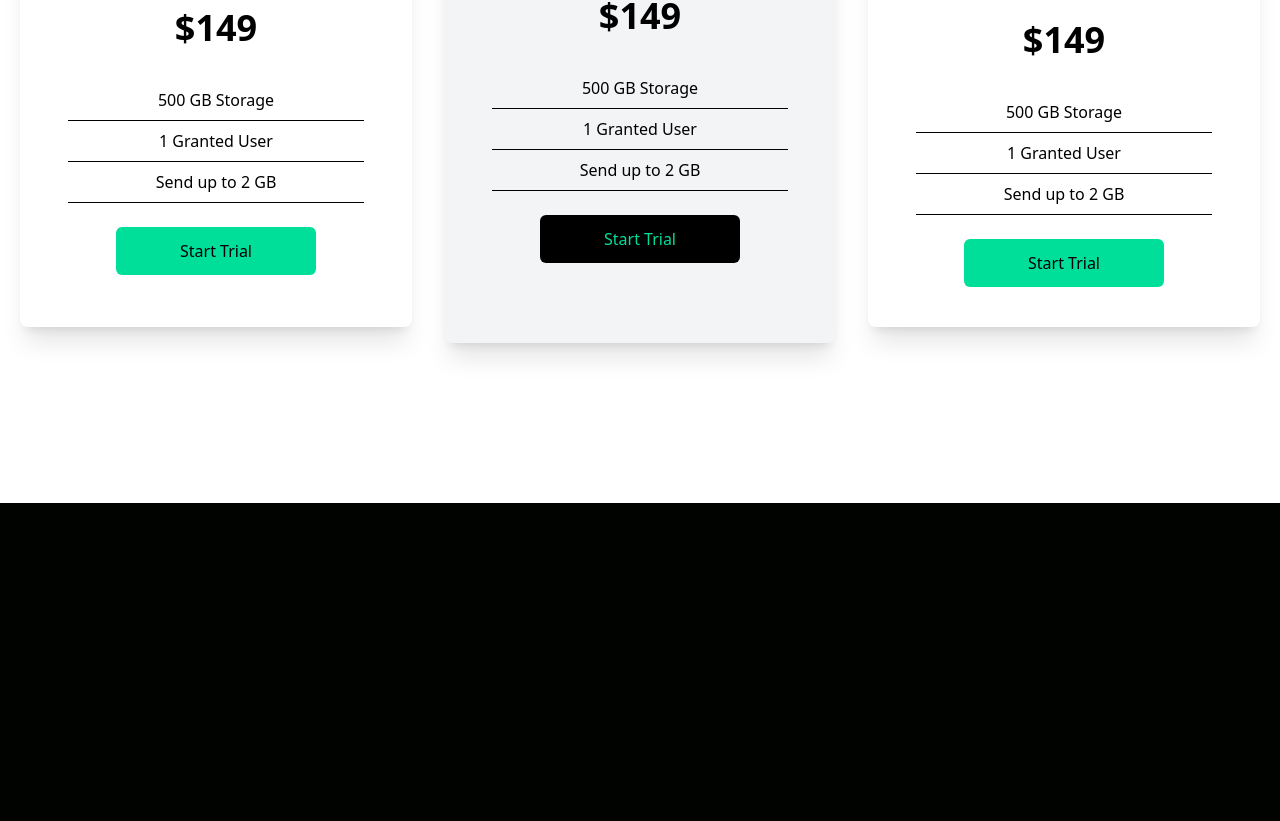
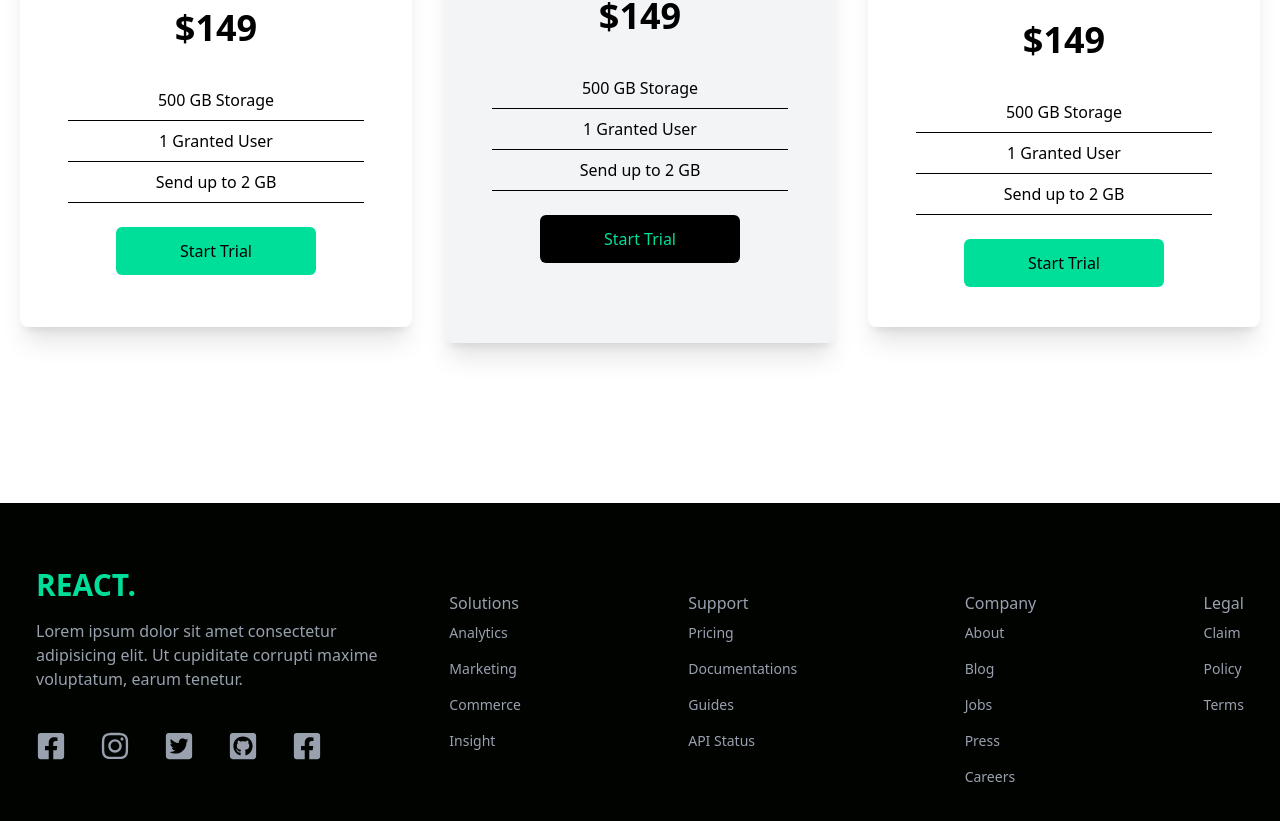
Before and after one commit to Renov30/web-data-analytics, a React (Vite) app: page / in a window 1280 px wide. Shown: the part 1995-2816 px from the top of the page. Before the commit the page ends 2498 px from the top, so only its background shows below. Built offline with nearby package versions, Linux system fonts and the light colour scheme.

Commit message:
feat(footer): add footer component

```diff
--- a/src/App.jsx
+++ b/src/App.jsx
@@ -7,6 +7,7 @@
 import Analytics from "./components/Analytics";
 import Newsletter from "./components/Newsletter";
 import Cards from "./components/Cards";
+import Footer from "./components/Footer";
 
 function App() {
   const [count, setCount] = useState(0);
@@ -19,6 +20,7 @@
         <Analytics />
         <Newsletter />
         <Cards />
+        <Footer />
       </div>
     </>
   );
--- /dev/null
+++ b/src/components/Footer.jsx
@@ -0,0 +1,69 @@
+import React from "react";
+import {
+  FaDribbbleSquare,
+  FaFacebookSquare,
+  FaGithubSquare,
+  FaInstagram,
+  FaTwitterSquare,
+} from "react-icons/fa";
+
+const Footer = () => {
+  return (
+    <div className="max-w-[1240px] mx-auto py-16 px-4 grid lg:grid-cols-3 gap-8 text-gray-400">
+      <div>
+        <h1 className="w-full text-3xl font-bold text-[#00df9a]">REACT.</h1>
+        <p className="py-4">
+          Lorem ipsum dolor sit amet consectetur adipisicing elit. Ut cupiditate
+          corrupti maxime voluptatum, earum tenetur.
+        </p>
+        <div className="flex justify-between md:w-[75%] my-6">
+          <FaFacebookSquare size={30} />
+          <FaInstagram size={30} />
+          <FaTwitterSquare size={30} />
+          <FaGithubSquare size={30} />
+          <FaFacebookSquare size={30} />
+        </div>
+      </div>
+      <div className="lg:col-span-2 flex justify-between mt-6">
+        <div>
+          <h6 className="font-medium text-gray-400">Solutions</h6>
+          <ul>
+            <li className="py-2 text-sm">Analytics</li>
+            <li className="py-2 text-sm">Marketing</li>
+            <li className="py-2 text-sm">Commerce</li>
+            <li className="py-2 text-sm">Insight</li>
+          </ul>
+        </div>
+        <div>
+          <h6 className="font-medium text-gray-400">Support</h6>
+          <ul>
+            <li className="py-2 text-sm">Pricing</li>
+            <li className="py-2 text-sm">Documentations</li>
+            <li className="py-2 text-sm">Guides</li>
+            <li className="py-2 text-sm">API Status</li>
+          </ul>
+        </div>
+        <div>
+          <h6 className="font-medium text-gray-400">Company</h6>
+          <ul>
+            <li className="py-2 text-sm">About</li>
+            <li className="py-2 text-sm">Blog</li>
+            <li className="py-2 text-sm">Jobs</li>
+            <li className="py-2 text-sm">Press</li>
+            <li className="py-2 text-sm">Careers</li>
+          </ul>
+        </div>
+        <div>
+          <h6 className="font-medium text-gray-400">Legal</h6>
+          <ul>
+            <li className="py-2 text-sm">Claim</li>
+            <li className="py-2 text-sm">Policy</li>
+            <li className="py-2 text-sm">Terms</li>
+          </ul>
+        </div>
+      </div>
+    </div>
+  );
+};
+
+export default Footer;
```
